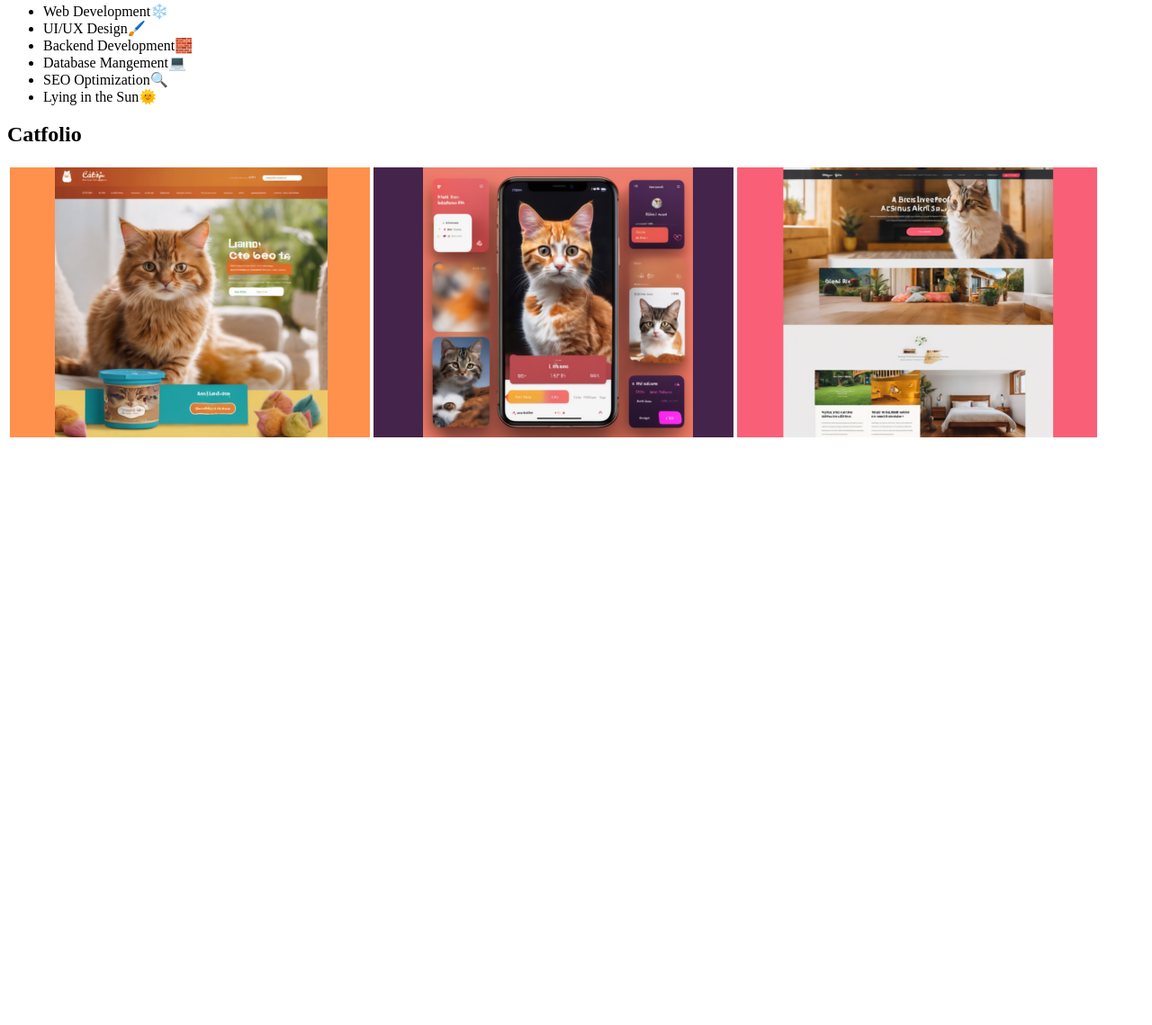
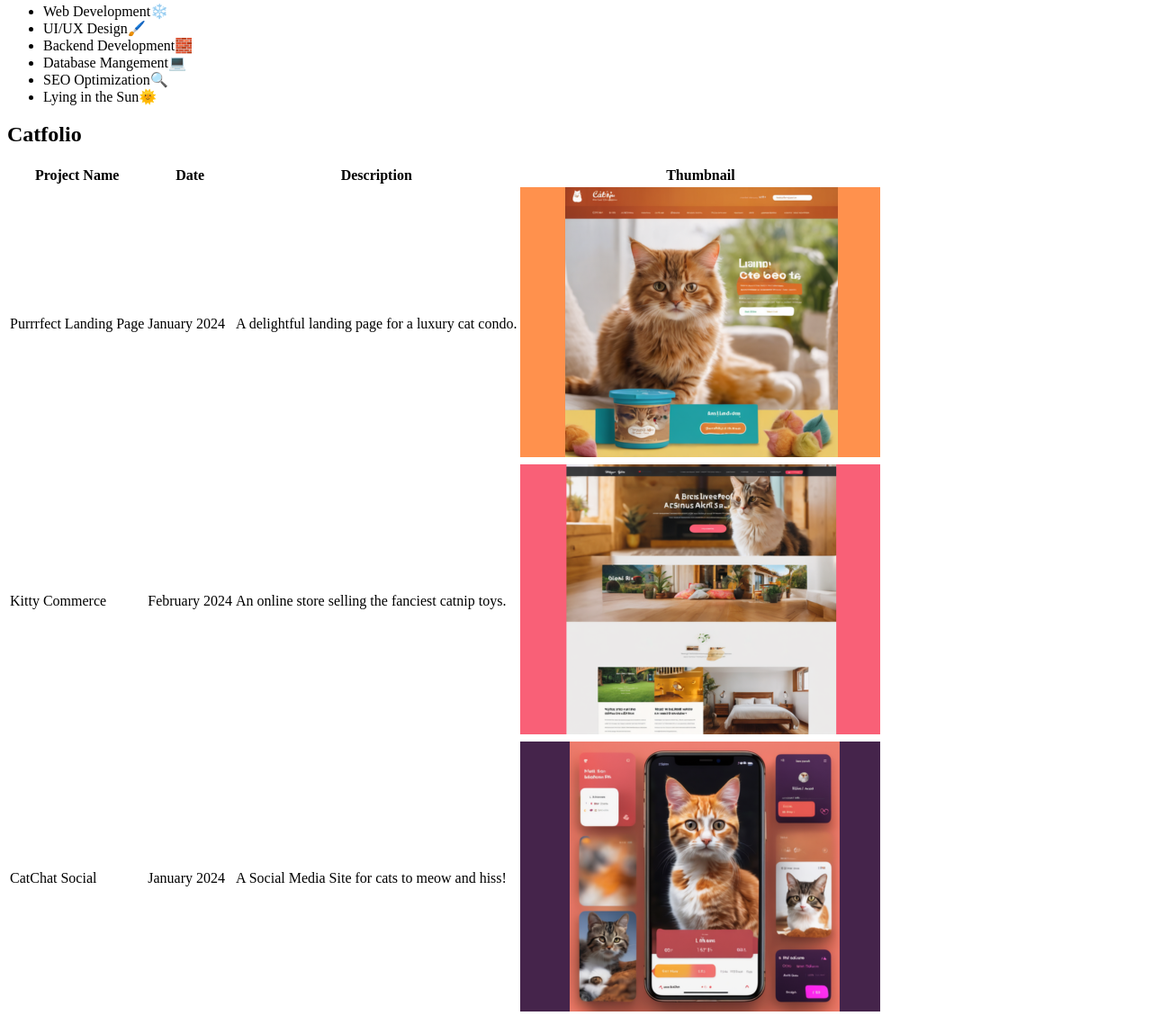
Before and after one commit to TheBoyBass/Module_3R_CS20240126_WFO2407_C_LINDOKUHLE-SIBEKO_SDF03_R-main, a plain HTML site: page index.html in a window 1280 px wide. Shown: the part 647-1786 px from the top of the page at 90% size. Before the commit the page ends 1148 px from the top, so only its background shows below. Drawn offline with Linux system fonts and the light colour scheme.

Commit message:
Updated Portfolio section

```diff
--- a/index.html
+++ b/index.html
@@ -48,11 +48,34 @@
     <h2>Catfolio</h2>
     <table>
       <thead>
+        <tr>
+            <th>Project Name</th>
+            <th>Date</th>
+            <th>Description</th>
+            <th>Thumbnail</th>
+        </tr>
       </thead>
-      <td><img src="/images/1.png" alt="Thumbnail for Purrfect Landing Page">
-      <td><img src="/images/3.png" alt="Thumbnail for Kitty Commerce">
-      <td><img src="/images/2.png" alt="Thumbnail for CatChat Social">
 
+      <tbody>
+        <tr>
+            <td>Purrrfect Landing Page</td>
+            <td>January 2024</td>
+            <td>A delightful landing page for a luxury cat condo.</td>
+            <td><img src="/images/1.png" alt="Thumbnail for Purrfect Landing Page">
+        </tr>
+        <tr>
+            <td>Kitty Commerce</td>
+            <td>February 2024</td>
+            <td>An online store selling the fanciest catnip toys.</td>
+            <td><img src="/images/2.png" alt="Thumbnail for Kitty Commerce">
+        </tr>
+        <tr>
+            <td>CatChat Social</td>
+            <td>January 2024</td>
+            <td>A Social Media Site for cats to meow and hiss!</td>
+            <td><img src="/images/3.png" alt="Thumbnail for CatChat Social">
+        </tr>
+      </tbody>
     </table>
   </section>
 
```
